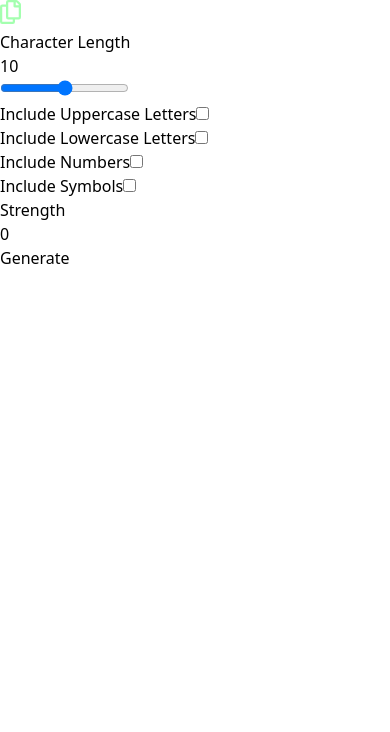
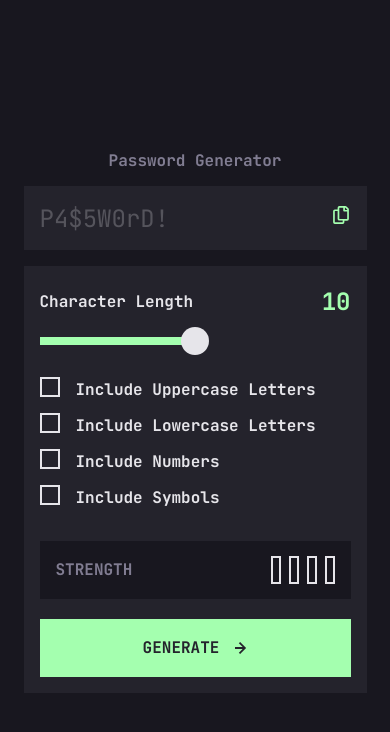
Before and after one commit to axseinga/password-generator-app, a React (Vite) app: page / in a window 390 px wide. Shown: the top 732 px of the page. Built offline with nearby package versions, Linux system fonts and the light colour scheme.

Commit message:
add styling mobile first

```diff
--- a/index.html
+++ b/index.html
@@ -12,7 +12,7 @@
     />
     <title>Password generator app</title>
   </head>
-  <body>
+  <body class="overscroll-none">
     <div id="root"></div>
     <script type="module" src="/src/main.tsx"></script>
   </body>
--- a/src/App.tsx
+++ b/src/App.tsx
@@ -1,7 +1,11 @@
 import { GeneratePasswordContainer } from "@/containers/pass-generator-container";
 
 const App = () => {
-  return <GeneratePasswordContainer />;
+  return (
+    <main className="relative flex items-center justify-center font-jetBrains text-customLightGrey bg-customBlack h-screen">
+      <GeneratePasswordContainer />
+    </main>
+  );
 };
 
 export default App;
--- a/src/components/checkbox-input.tsx
+++ b/src/components/checkbox-input.tsx
@@ -13,9 +13,8 @@ export const CheckboxInput = ({
   isChecked,
   handleCheckboxChange,
 }: CheckboxInputProps) => {
-
   return (
-    <div>
+    <div className="text-body-xs flex shrink-0 flex-row-reverse items-center justify-end gap-4">
       <label htmlFor={id}>{label}</label>
       <input
         type="checkbox"
@@ -23,6 +22,7 @@ export const CheckboxInput = ({
         name={id}
         checked={isChecked}
         onChange={() => handleCheckboxChange(id, !isChecked)}
+        className="peer relative mt-1 h-5 w-5 -translate-y-1 appearance-none border-2 border-customLightGrey bg-contain bg-center bg-no-repeat checked:border-customGreen checked:bg-customGreen checked:bg-[url('./assets/images/icon-check.svg')] transition-all"
       />
     </div>
   );
--- /dev/null
+++ b/src/components/icons/icon-arrow-right.tsx
@@ -0,0 +1,16 @@
+type IconProps = {
+  color?: string;
+  title?: string;
+};
+
+export const IconArrowRight = ({ color = "#24232C", title }: IconProps) => {
+  return (
+    <svg width="12" height="12" xmlns="http://www.w3.org/2000/svg">
+      {title && <title>{title}</title>}
+      <path
+        fill={color}
+        d="m5.106 12 6-6-6-6-1.265 1.265 3.841 3.84H.001v1.79h7.681l-3.841 3.84z"
+      />
+    </svg>
+  );
+};
--- a/src/components/icons/icon-copy.tsx
+++ b/src/components/icons/icon-copy.tsx
@@ -5,12 +5,19 @@ type IconProps = {
 
 export const IconCopy = ({ color = "#A4FFAF", title }: IconProps) => {
   return (
-    <svg width="21" height="24" xmlns="http://www.w3.org/2000/svg">
+    <div className="group inline-block">
+      <svg
+        xmlns="http://www.w3.org/2000/svg"
+        viewBox="0 0 21 24"
+        className="h-[18px] w-[20px] transition-all duration-300 sm:h-[24] sm:w-[21]"
+      >
         {title && <title>{title}</title>}
         <path
           d="M20.341 3.091 17.909.659A2.25 2.25 0 0 0 16.319 0H8.25A2.25 2.25 0 0 0 6 2.25V4.5H2.25A2.25 2.25 0 0 0 0 6.75v15A2.25 2.25 0 0 0 2.25 24h10.5A2.25 2.25 0 0 0 15 21.75V19.5h3.75A2.25 2.25 0 0 0 21 17.25V4.682a2.25 2.25 0 0 0-.659-1.591ZM12.469 21.75H2.53a.281.281 0 0 1-.281-.281V7.03a.281.281 0 0 1 .281-.281H6v10.5a2.25 2.25 0 0 0 2.25 2.25h4.5v1.969a.282.282 0 0 1-.281.281Zm6-4.5H8.53a.281.281 0 0 1-.281-.281V2.53a.281.281 0 0 1 .281-.281H13.5v4.125c0 .621.504 1.125 1.125 1.125h4.125v9.469a.282.282 0 0 1-.281.281Zm.281-12h-3v-3h.451c.075 0 .147.03.2.082L18.667 4.6a.283.283 0 0 1 .082.199v.451Z"
           fill={color}
+          className="transition-all duration-300 group-hover:fill-customLightGrey"
         />
       </svg>
+    </div>
   );
 };
--- a/src/components/password-strength-indicator.tsx
+++ b/src/components/password-strength-indicator.tsx
@@ -7,15 +7,42 @@ type PasswordStrengthIndicatorProps = {
 export const PasswordStrengthIndicator = ({
   strength,
 }: PasswordStrengthIndicatorProps) => {
+  const getColor = (passStrenght: number) => {
+    switch (passStrenght) {
+      case 1:
+        return "bg-customRed";
+      case 2:
+        return "bg-customOrange";
+      case 3:
+        return "bg-customYellow";
+      case 4:
+        return "bg-customGreen";
+      case 0:
+      default:
+        return "";
+    }
+  };
+
   return (
-    <>
-      <p>Strength</p>
-      <div aria-live="polite" id="password-strength">
-        {strength &&
-          PASSWORD_STRENGTH_LABELS[
-            strength as keyof typeof PASSWORD_STRENGTH_LABELS
-          ]}
+    <div className="flex w-full items-center justify-between bg-customBlack uppercase">
+      <p className="text-customGreyBlue">Strength</p>
+      <div
+        aria-live="polite"
+        id="password-strength"
+        className="flex items-center gap-2"
+      >
+        {strength
+          ? PASSWORD_STRENGTH_LABELS[
+              strength as keyof typeof PASSWORD_STRENGTH_LABELS
+            ]
+          : ""}
+        {Array.from({ length: 4 }).map((_, index) => (
+          <div
+            key={`${index}_strength`}
+            className={`h-[28px] w-[10px] ${index < strength && getColor(strength)} ${index >= strength && "border-2 border-customLightGrey"}`}
+          />
+        ))}
       </div>
-    </>
+    </div>
   );
 };
--- a/src/containers/pass-generator-container.tsx
+++ b/src/containers/pass-generator-container.tsx
@@ -8,6 +8,7 @@ import { handleGeneratePass } from "@/utils/generate-password";
 import { CHECKBOX_CONFIG } from "@/utils/consts";
 import { handleCopyItem } from "@/utils/handle-copy-item";
 import { PasswordStrengthIndicator } from "@/components/password-strength-indicator";
+import { IconArrowRight } from "@/components/icons/icon-arrow-right";
 
 export const GeneratePasswordContainer = () => {
   const [password, setPassword] = useState<string>("");
@@ -52,17 +53,29 @@ export const GeneratePasswordContainer = () => {
   };
 
   return (
-    <div>
-      <div>
-        <p>{password}</p>
+    <div className="flex min-w-[21.438rem] flex-col items-stretch gap-4 font-bold">
+      <h1 className="text-body-xs text-center text-customGreyBlue">
+        Password Generator
+      </h1>
+      <div className="flex h-[4rem] w-full items-center justify-between bg-customDarkGrey p-4">
+        <p
+          className={`text-heading-m font-normal ${password === "" && "opacity-25"}`}
+        >
+          {password === "" ? "P4$5W0rD!" : password}
+        </p>
         <button onClick={() => handleCopyItem(password)}>
           <IconCopy />
         </button>
       </div>
-      <div>
-        <form noValidate onSubmit={handleGeneratePassword}>
-          <p> Character Length</p>
-          <p>{passLength}</p>
+      <form
+        noValidate
+        onSubmit={handleGeneratePassword}
+        className="flex w-full flex-col items-center justify-between gap-5 bg-customDarkGrey px-4 pb-4 pt-5"
+      >
+        <div className="flex w-full items-center justify-between">
+          <label htmlFor="passLenghtInput">Character Length</label>
+          <p className="text-customGreen text-heading-m">{passLength}</p>
+        </div>
         <input
           type="range"
           min="0"
@@ -71,9 +84,12 @@ export const GeneratePasswordContainer = () => {
           step="1"
           value={passLength}
           onChange={handlePasswordLengthChange}
+          className="h-2 w-full cursor-pointer appearance-none bg-transparent accent-customLightGrey [&::-webkit-slider-thumb]:h-[28px] [&::-webkit-slider-thumb]:w-[28px] [&::-webkit-slider-thumb]:appearance-none [&::-webkit-slider-thumb]:rounded-full [&::-webkit-slider-thumb]:bg-customLightGrey"
+          style={{
+            background: `linear-gradient(to right, #A4FFAF ${(passLength / 20) * 100}%, #24232C ${(passLength / 20) * 100}%)`,
+          }}
         />
-          <div>
-            <fieldset>
+        <fieldset className="flex w-full flex-col gap-3 py-3">
           {CHECKBOX_CONFIG.map(({ id, label }, index) => (
             <CheckboxInput
               key={`${index}-${id}`}
@@ -84,17 +100,23 @@ export const GeneratePasswordContainer = () => {
             />
           ))}
         </fieldset>
-          </div>
-          <div>
+        <div className="flex h-[3.625rem] w-full items-center justify-center bg-customBlack px-4">
           {passError ? (
-              <p aria-live="polite">{passError}</p>
+            <p aria-live="polite" className="text-body-xxs text-center text-customRed">
+              {passError}
+            </p>
           ) : (
             <PasswordStrengthIndicator strength={strength} />
           )}
         </div>
-          <button type="submit">Generate</button>
+        <button
+          type="submit"
+          className="flex h-[3.625rem] w-full items-center justify-center gap-4 bg-customGreen uppercase text-customDarkGrey"
+        >
+          <p>Generate</p>
+          <IconArrowRight />
+        </button>
       </form>
-      </div>
     </div>
   );
 };
--- a/tailwind.config.js
+++ b/tailwind.config.js
@@ -5,9 +5,9 @@ export default {
     extend: {
       colors: {
         customRed: "#F64A4A",
-        customGreen: "#F64A4A",
-        customYellow: "#F64A4A",
-        customOrange: "#F64A4A",
+        customGreen: "#A4FFAF",
+        customYellow: "#F8CD65",
+        customOrange: "#FB7C58",
         customBlack: "#18171F",
         customDarkGrey: "#24232C",
         customLightGrey: "#E6E5EA",
@@ -15,7 +15,9 @@ export default {
 
       },
       fontSize: {
-        "body": ["1.125rem", "1.438rem"],
+        "body-xxs": ["0.8rem", "1rem"],
+        "body-xs": ["1rem", "1.238rem"],
+        "body-s": ["1.125rem", "1.438rem"],
         "heading-m": ["1.5rem", "1.938rem"],
         "heading-l": ["2.125", "2.688"],
       },
```
Lines whose indentation alone changed are shown as unchanged.
